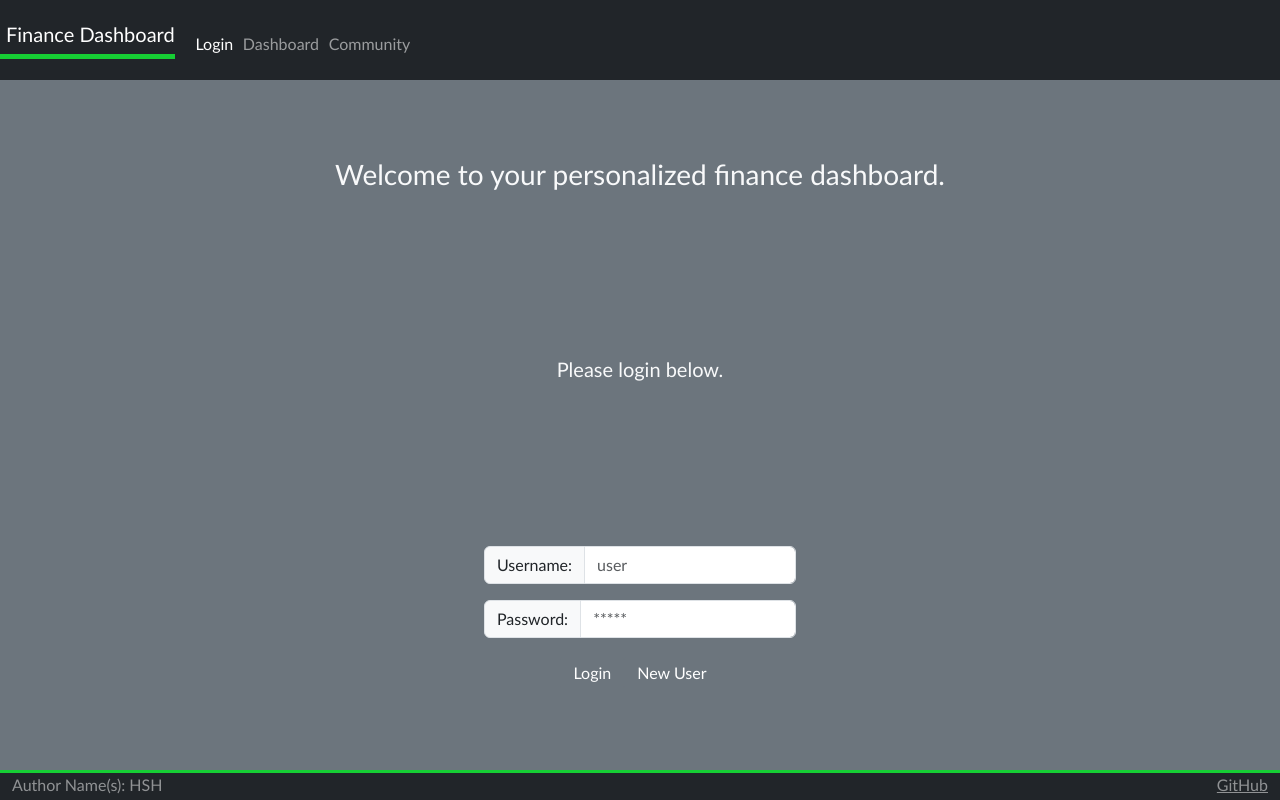
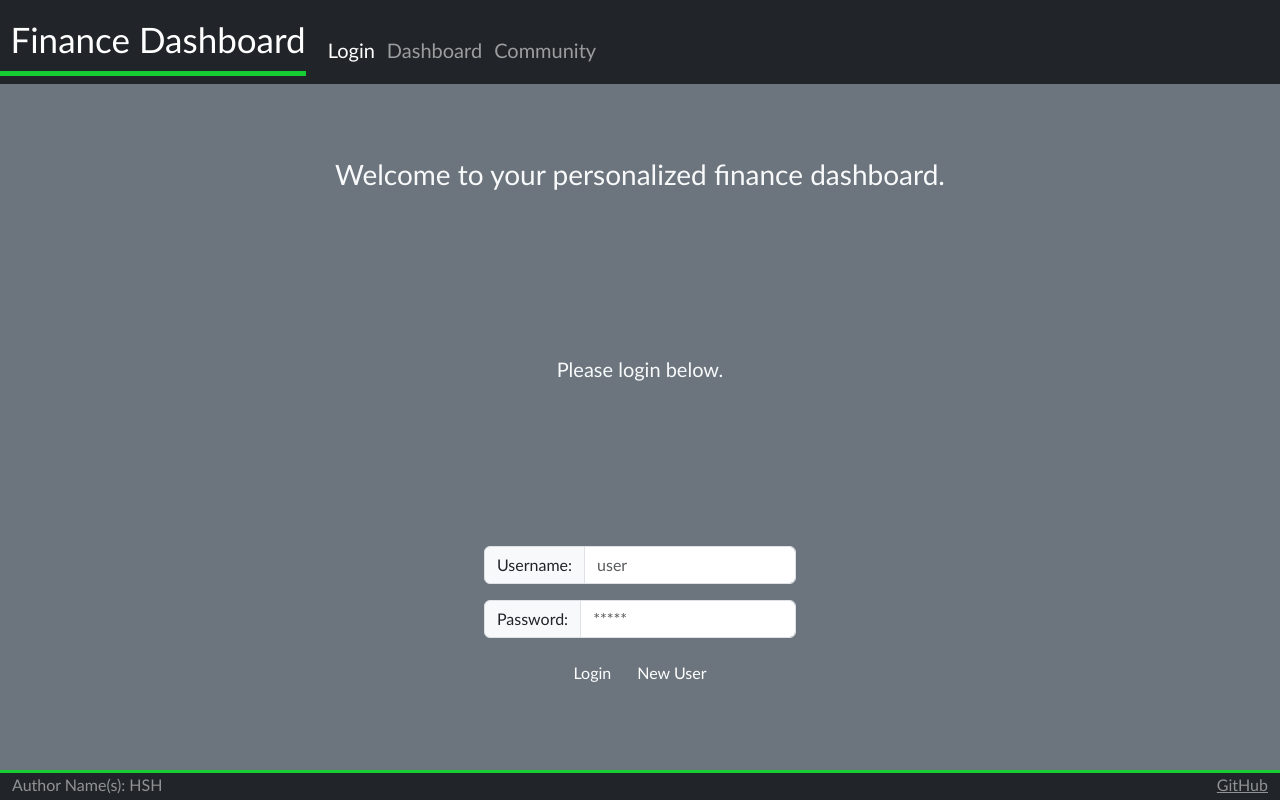
Before and after one commit to henhilt/startup, a React (Vite) app: page / in a window 1280 px wide. Built offline with nearby package versions, Linux system fonts and the light colour scheme.

Commit message:
updated some css to make the web title larger (thank you Brynlee, good suggestion)

```diff
--- a/src/app.css
+++ b/src/app.css
@@ -36,10 +36,12 @@ menu {
 .navbar-brand {
   padding-left: 0.3em;
   border-bottom: solid rgb(22, 206, 52) thick;
+  font-size: 35px;
 }
 
 menu .nav-item {
   padding: 0 0.3em;
+  font-size: 20px;
 }
 
 footer a {
```
Also changed, not shown: 2 other files (tests, documents, lock files or other folders).
